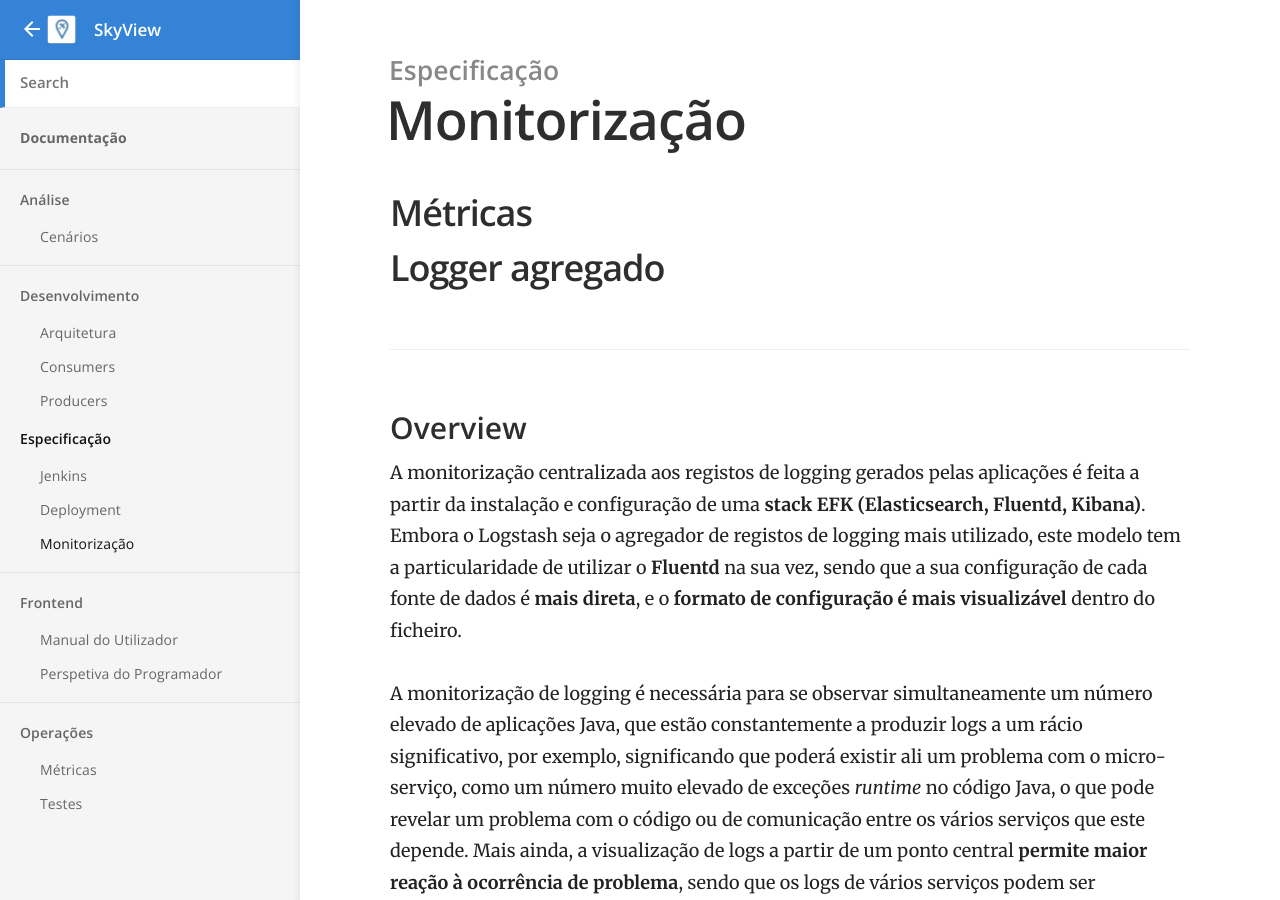
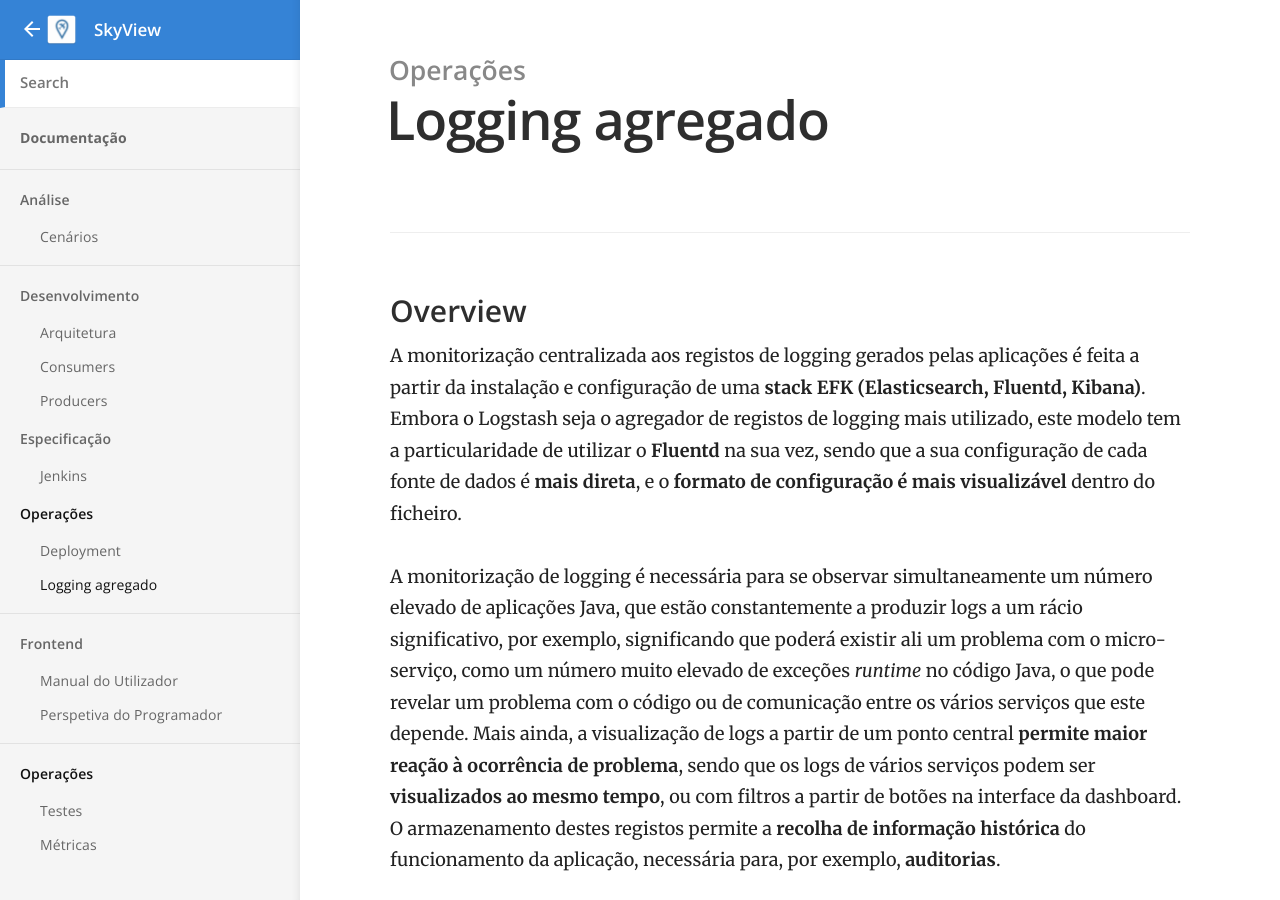
Before and after one commit to skyview-es/skyview-es.github.io, a Jekyll site: the page built from _docs/desenvolvimento/monitoring.md, in a window 1280 px wide and 900 px high. Built offline with Jekyll 4.4.1, drawn with Linux system fonts in a browser that asks for light colours.

Commit message:
Pages from especificacao/ folder are now on desenvolvimento/

```diff
--- a/_docs/especificacao/deployment.md
+++ b/_docs/desenvolvimento/deployment.md
@@ -1,6 +1,6 @@
 ---
 title: Deployment
-category: Especificação
+category: Operações
 order: 2
 type: 2
 published: true
--- a/_docs/especificacao/monitoring.md
+++ b/_docs/desenvolvimento/monitoring.md
@@ -1,14 +1,10 @@
 ---
-title: Monitorização
-category: Especificação
-order: 3
+title: Logging agregado
+category: Operações
+order: 5
 type: 2
 published: true
 ---
-
-## Métricas
-
-## Logger agregado
 
 ### Overview
 
```
Also changed, not shown: _docs/desenvolvimento/TICK.md (+1 -1 lines), _docs/desenvolvimento/producers.md (+1 -1 lines), _docs/desenvolvimento/jenkins.md (renamed from _docs/especificacao/jenkins.md), 14 other files.
